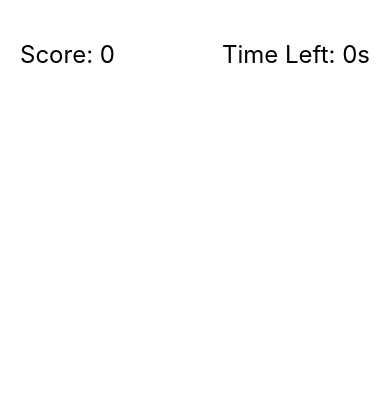
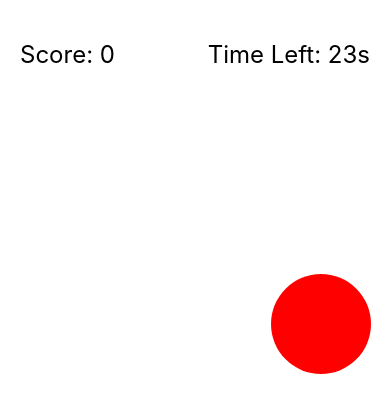
Before and after one commit to michaelmurrayiv/target-mini-game, a React Native app: screen / in a window 390 px wide. Shown: the top 412 px of the page. Built offline with nearby package versions, Linux system fonts and the light colour scheme.

Commit message:
implemented dynamic target size and scoring system

```diff
--- a/App.tsx
+++ b/App.tsx
@@ -4,8 +4,9 @@ import Target from "./src/components/Target";
 import Scoreboard from "./src/components/Scoreboard";
 import Timer from "./src/components/Timer";
 import { getRandomPosition } from "./src/utils/getRandomPosition";
+import { getPoints } from "./src/utils/getPoints";
 
-const GAME_DURATION = 5;
+const GAME_DURATION = 30;
 const { width: screenWidth, height: screenHeight } = Dimensions.get("window");
 const TARGET_SIZE = 50;
 const TOP_AREA_HEIGHT = 80;
@@ -46,10 +47,10 @@ const App = () => {
   }, [gameOver]);
 
   // Handle target tap
-  const handleTargetTap = () => {
+  const handleTargetTap = (size: number) => {
     if (gameOver) return;
 
-    setScore(score + 1);
+    setScore(score + getPoints(size));
     setVisible(false);
 
     setTimeout(() => {
--- a/src/components/Target.tsx
+++ b/src/components/Target.tsx
@@ -1,29 +1,54 @@
-import React from "react";
+import React, { useState, useEffect } from "react";
 import { TouchableOpacity, StyleSheet } from "react-native";
 
-const TARGET_SIZE = 50;
+const MIN_SIZE = 10; // Minimum target size
+const MAX_SIZE = 100; // Maximum target size
+const GROWTH_RATE = 1; // Pixels to grow per interval
+const GROWTH_INTERVAL = 50; // Interval in milliseconds
 
 interface TargetProps {
   position: { x: number; y: number };
-  onTap: () => void;
+  onTap: (size: number) => void;
   visible: boolean;
 }
 
 const Target: React.FC<TargetProps> = ({ position, onTap, visible }) => {
-  if (!visible) return null;
+  const [size, setSize] = useState(MIN_SIZE); // Initialize size at minimum
+
+  // Effect to grow the target over time
+  useEffect(() => {
+    if (!visible) return; // Stop growth if not visible
+
+    const interval = setInterval(() => {
+      setSize((prevSize) => {
+        if (prevSize >= MAX_SIZE) {
+          return MAX_SIZE;
+        }
+        return prevSize + GROWTH_RATE; // Increment size
+      });
+    }, GROWTH_INTERVAL);
+
+    return () => clearInterval(interval); // Cleanup on unmount or visibility change
+  }, [visible]);
+
+  if (!visible) return null; // Do not render if not visible
 
   return (
     <TouchableOpacity
       style={[
         styles.target,
         {
-          width: TARGET_SIZE,
-          height: TARGET_SIZE,
+          width: size,
+          height: size,
           left: position.x,
           top: position.y,
+          borderRadius: size / 2, // Ensure the target remains circular as it grows
         },
       ]}
-      onPress={onTap}
+      onPress={() => {
+        setSize(MIN_SIZE);
+        onTap(size);
+      }}
     />
   );
 };
@@ -31,7 +56,6 @@ const Target: React.FC<TargetProps> = ({ position, onTap, visible }) => {
 const styles = StyleSheet.create({
   target: {
     position: "absolute",
-    borderRadius: TARGET_SIZE / 2, // Circular shape
     backgroundColor: "red",
   },
 });
```
